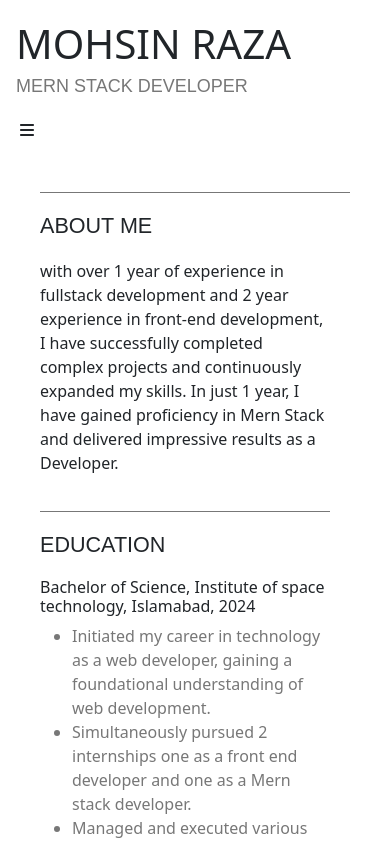
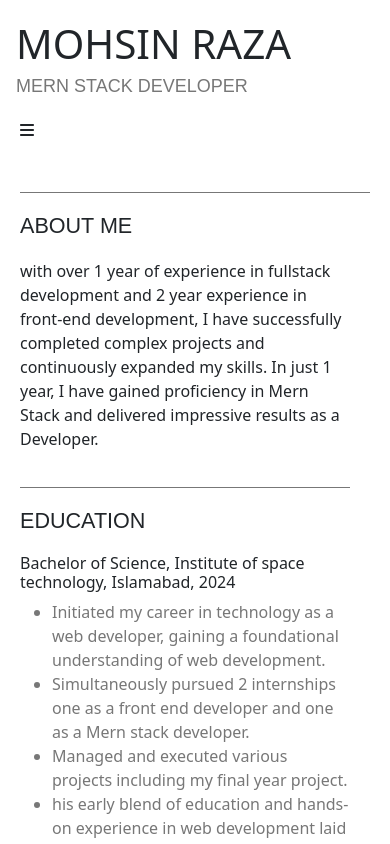
Before and after one commit to cmohsin048/Optimus_fox_cv_project, a React (Create React App) app in the folder cv/: page / in a window 390 px wide. Shown: the top 844 px of the page. Built offline with nearby package versions, Linux system fonts and the light colour scheme.

Commit message:
edit mobile view

```diff
--- a/cv/src/App.css
+++ b/cv/src/App.css
@@ -155,9 +155,11 @@ h4 {
 
   .Main {
     max-width: 100%;
+    margin: 3.125rem 0rem 0rem 0rem;
   }
 
   .body {
+    max-width: 100%;
     padding: 20px;
     flex-direction: column;
   }
```
